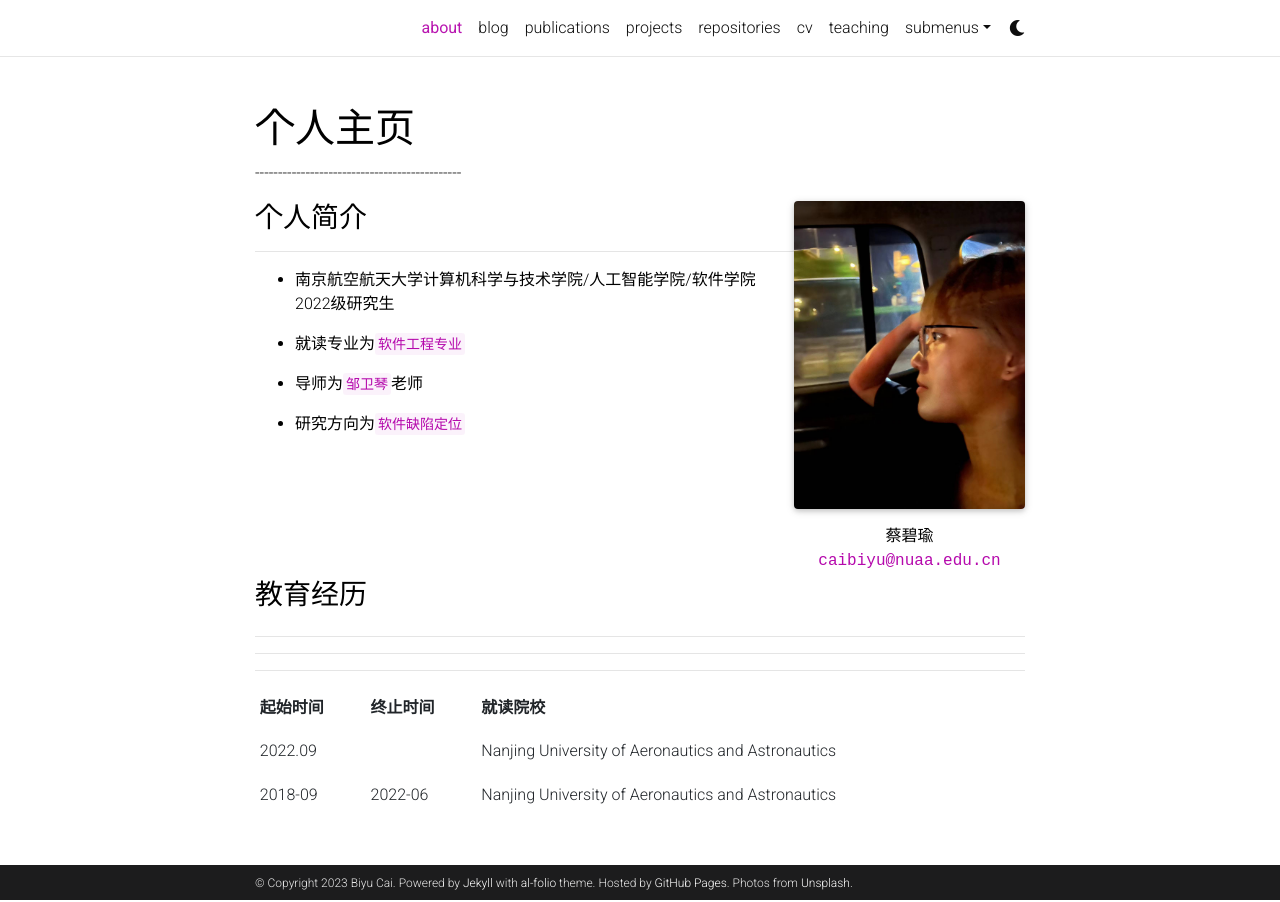
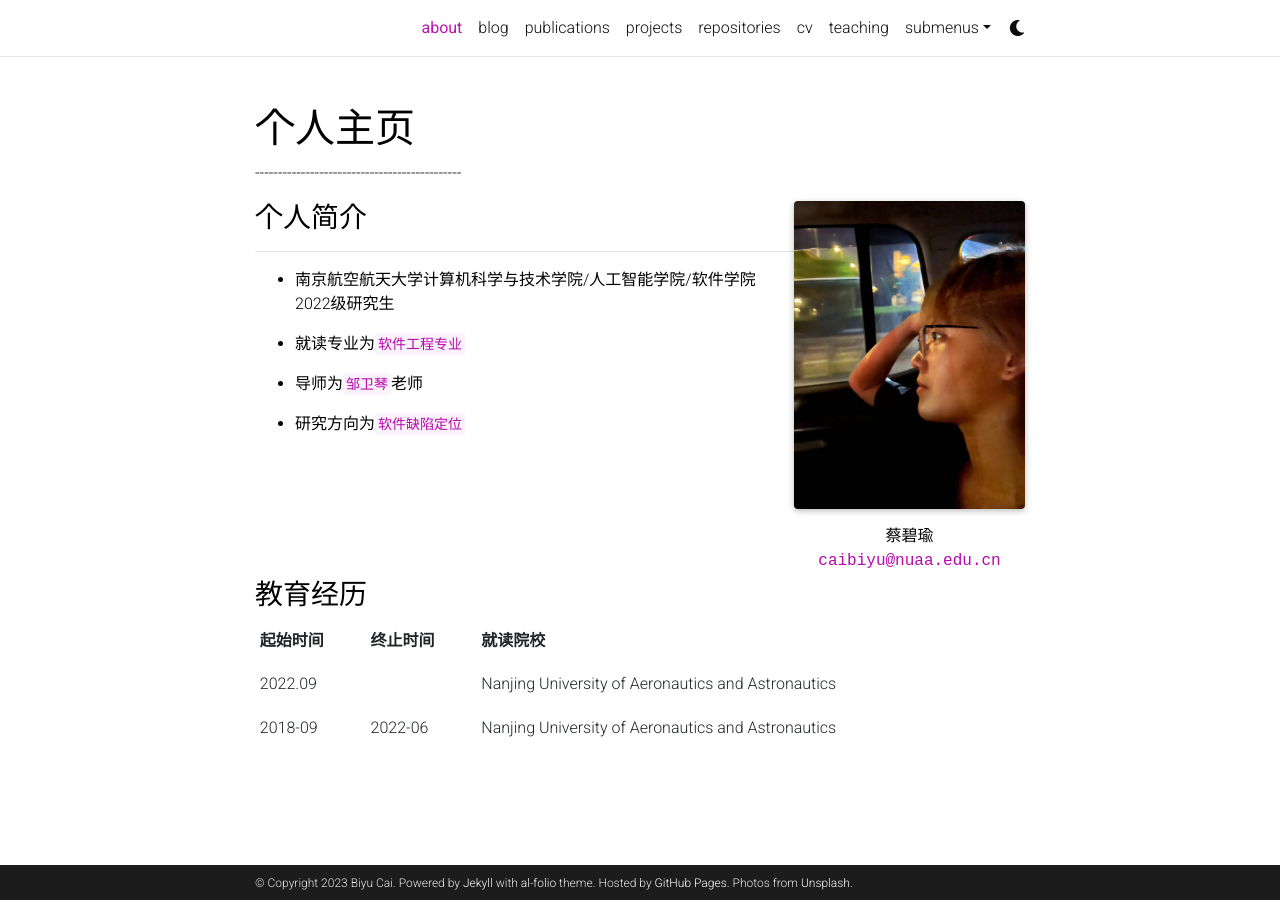
Before and after one commit to Caiby0927/Caiby0927.github.io, a Jekyll site: the page built from _pages/about.md, in a window 1280 px wide. Built offline with Jekyll 4.4.1, drawn with Linux system fonts in a browser that asks for light colours; full-size pictures stand in for the smaller copies a plugin makes; comment, search, counter and statistics services are not loaded; a style sheet for code colours, icons or effects is not loaded.

Commit message:
Update news.html

```diff
--- a/_includes/news.html
+++ b/_includes/news.html
@@ -13,7 +13,6 @@
                   <th align="center">起始时间</th>
                   <th align="center">终止时间</th>
                   <th align="center">就读院校</th>
-                  <hr />
                 </tr>
               {% for item in news limit: news_limit %}
                 <tr>
@@ -26,7 +25,6 @@
                       <a class="news-title" href="{{ item.url | relative_url }}">{{ item.title }}</a>
                     {%- endif %}
                   </td>
-                  <hr />
                 </tr>
 
               {%- endfor %}
```
